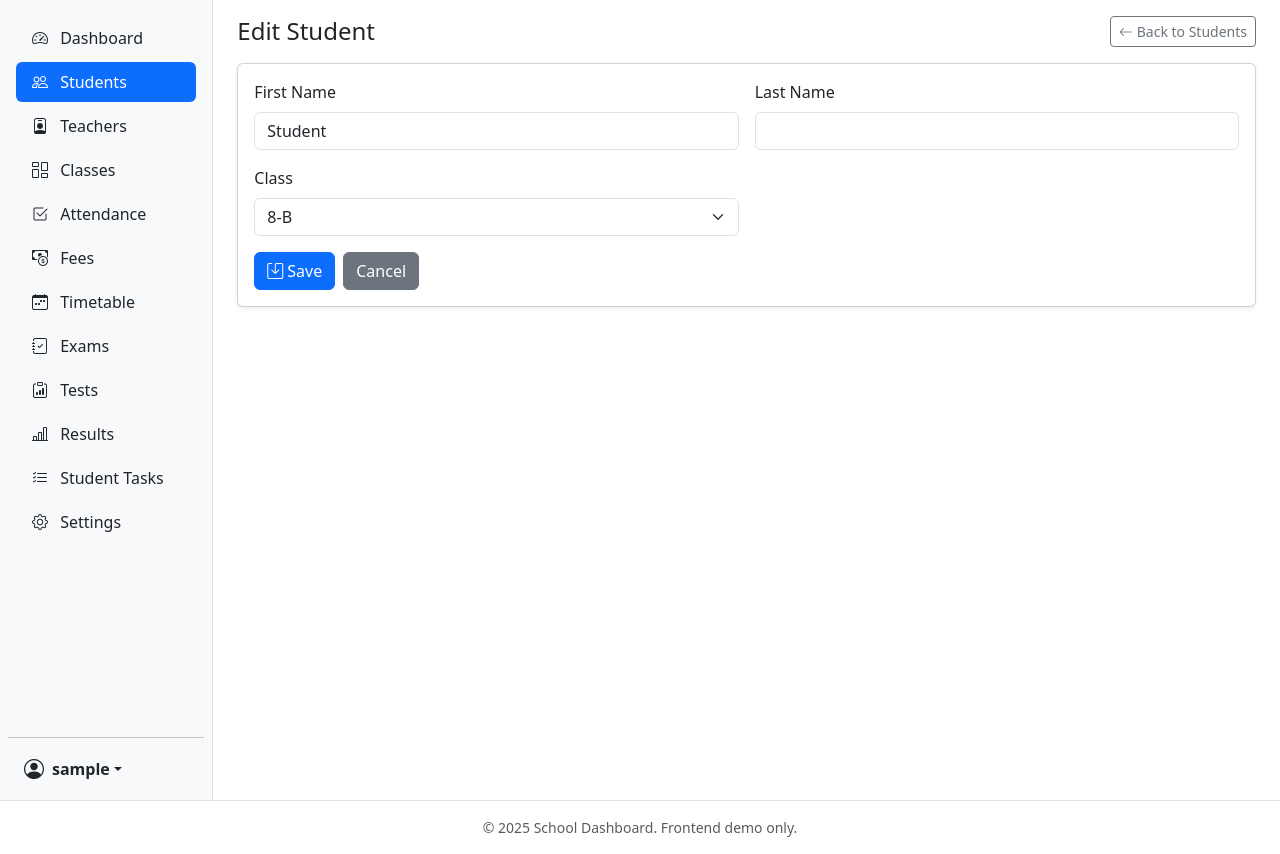
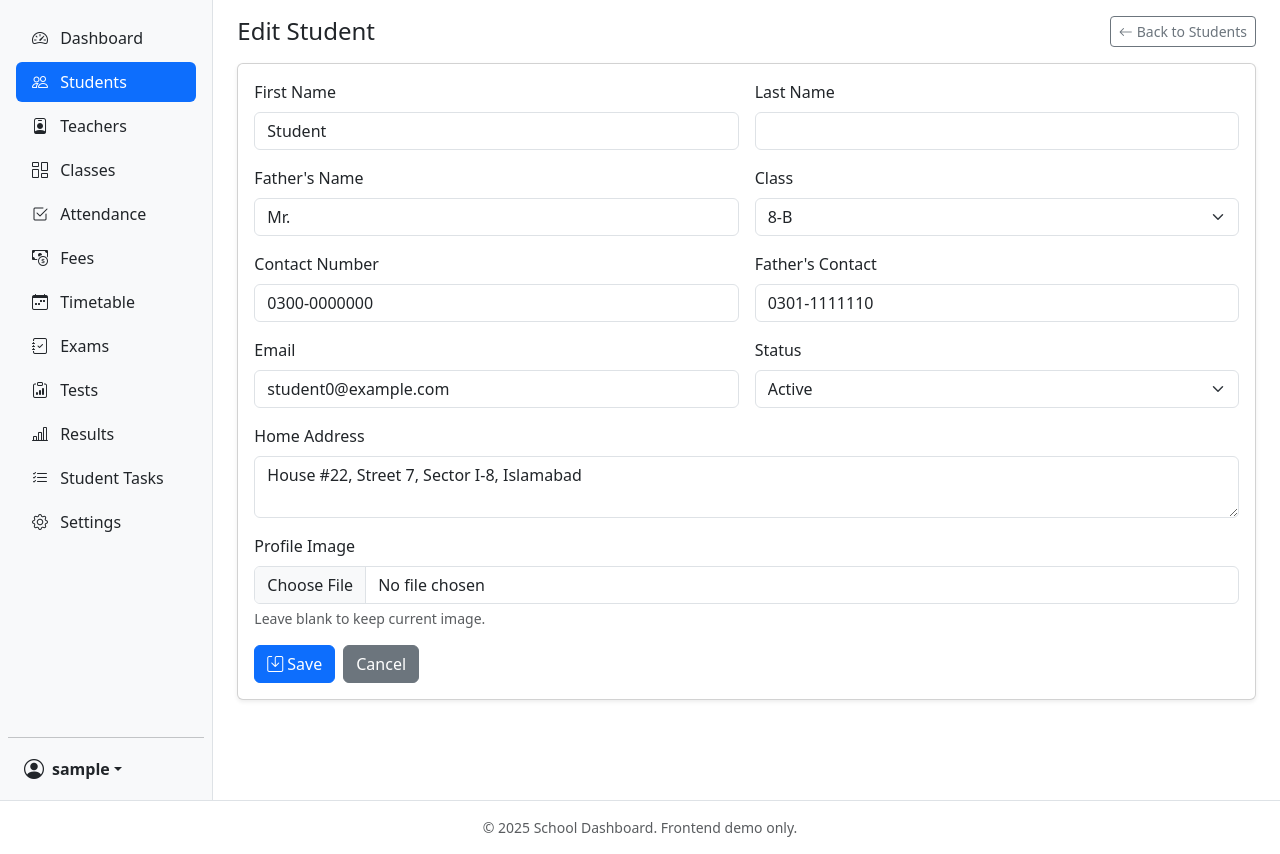
Before and after one commit to amanbhatti2273/School_dashboard, a PHP site: page /student_edit.php in a window 1280 px wide. Shown: the part 62-916 px from the top of the page. Run offline with PHP 8.4, Linux system fonts and the light colour scheme; the visitor is signed in with stand-in values (Sample User, id 1); data that the repository does not hold is empty.

Commit message:
create page me edit kiya ha

```diff
--- a/school_dashboard/classes.php
+++ b/school_dashboard/classes.php
@@ -8,7 +8,7 @@ include __DIR__ . '/includes/sidebar.php';
         <div class="container-fluid">
           <div class="d-flex justify-content-between align-items-center mb-3">
             <h4 class="mb-0">Classes</h4>
-            <button class="btn btn-primary"><i class="bi bi-plus-lg me-1"></i>Create Class</button>
+            <a href="class_create.php" class="btn btn-primary"><i class="bi bi-plus-lg me-1"></i>Create Class</a>
           </div>
           <div class="row g-3">
             <?php $grades = ['5-A','6-B','7-C','8-A','9-B','10-C']; foreach ($grades as $g): ?>
--- a/school_dashboard/student_edit.php
+++ b/school_dashboard/student_edit.php
@@ -8,6 +8,12 @@ $name = 'Student ' . ($id ?: '');
 $first = explode(' ', $name)[0] ?? '';
 $last = explode(' ', $name)[1] ?? ($id ?: '');
 $class = rand(5,10) . '-' . chr(rand(65,67));
+$fatherName = 'Mr. '.['Ahmed','Khan','Hussain','Raza','Malik','Iqbal','Shah','Farooq'][($id-1)%8];
+$contact = '0300-000000' . $id;
+$fatherContact = '0301-111111' . $id;
+$email = 'student'.$id.'@example.com';
+$address = 'House #'.rand(1,100).', Street '.rand(1,20).', Sector I-8, Islamabad';
+$status = ['Active', 'Alumni'][($id-1)%2];
 ?>
       <main class="col py-3">
         <div class="container-fluid">
@@ -28,6 +34,10 @@ $class = rand(5,10) . '-' . chr(rand(65,67));
                     <input type="text" class="form-control" value="<?php echo htmlspecialchars($last); ?>" required>
                   </div>
                   <div class="col-12 col-md-6">
+                    <label class="form-label">Father's Name</label>
+                    <input type="text" class="form-control" value="<?php echo htmlspecialchars($fatherName); ?>">
+                  </div>
+                  <div class="col-12 col-md-6">
                     <label class="form-label">Class</label>
                     <select class="form-select" required>
                       <?php for($g=5;$g<=10;$g++): ?>
@@ -36,6 +46,35 @@ $class = rand(5,10) . '-' . chr(rand(65,67));
                         <?php endforeach; ?>
                       <?php endfor; ?>
                     </select>
+                  </div>
+                  <div class="col-12 col-md-6">
+                    <label class="form-label">Contact Number</label>
+                    <input type="text" class="form-control" value="<?php echo htmlspecialchars($contact); ?>">
+                  </div>
+                  <div class="col-12 col-md-6">
+                    <label class="form-label">Father's Contact</label>
+                    <input type="text" class="form-control" value="<?php echo htmlspecialchars($fatherContact); ?>">
+                  </div>
+                  <div class="col-12 col-md-6">
+                    <label class="form-label">Email</label>
+                    <input type="email" class="form-control" value="<?php echo htmlspecialchars($email); ?>">
+                  </div>
+                  <div class="col-12 col-md-6">
+                    <label class="form-label">Status</label>
+                    <select class="form-select">
+                      <option <?php if($status === 'Active') echo 'selected'; ?>>Active</option>
+                      <option <?php if($status === 'Alumni') echo 'selected'; ?>>Alumni</option>
+                      <option>Inactive</option>
+                    </select>
+                  </div>
+                  <div class="col-12">
+                    <label class="form-label">Home Address</label>
+                    <textarea class="form-control" rows="2"><?php echo htmlspecialchars($address); ?></textarea>
+                  </div>
+                  <div class="col-12">
+                    <label class="form-label">Profile Image</label>
+                    <input type="file" class="form-control">
+                    <div class="form-text">Leave blank to keep current image.</div>
                   </div>
                 </div>
                 <div class="mt-3 d-flex gap-2">
```
Also changed, not shown: school_dashboard/class_create.php (added, +55 -0 lines), school_dashboard/students.php (+18 -2 lines).
